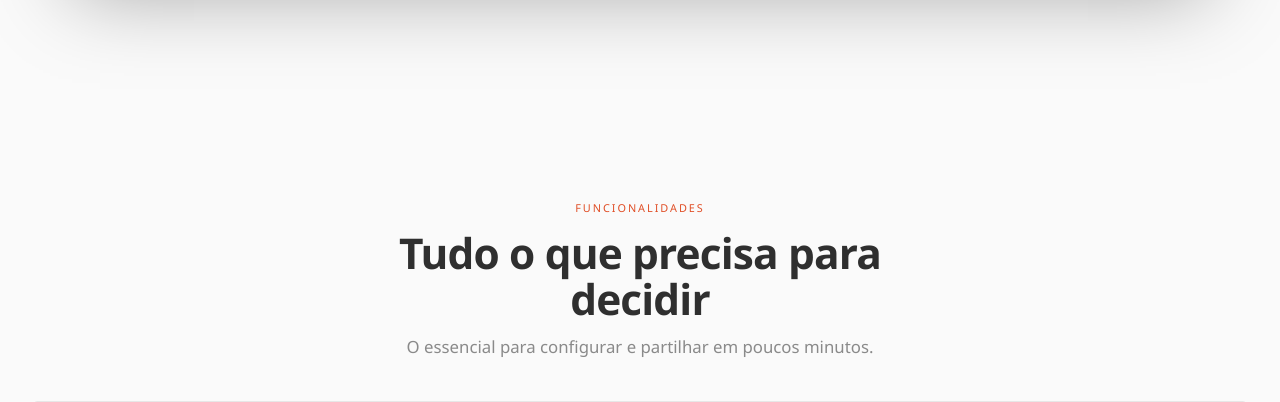
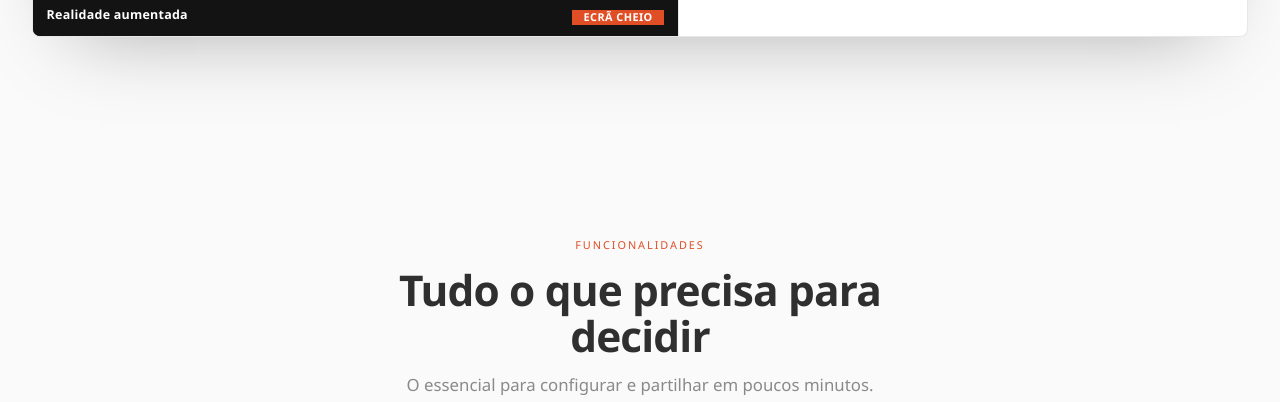
Before and after one commit to Stoffus-pt/site, a PHP site: page /stoffus-3d.html in a window 1280 px wide. Shown: the part 1237-1639 px from the top of the page. Run offline with PHP 8.4, Linux system fonts and the light colour scheme; some web fonts are replaced.

Commit message:
Playlist entrada + montagem/tecidos com ecrã cheio

```diff
--- a/css/site.css
+++ b/css/site.css
@@ -652,12 +652,112 @@ a { color: inherit; }
 
 .config-block__media img,
 .config-block__media video,
-.config-block__video {
+.config-block__video,
+.site-video__el {
   width: 100%;
   display: block;
   aspect-ratio: 16 / 9;
   object-fit: cover;
   background: #1a1a1a;
+}
+
+.site-video {
+  position: relative;
+  background: #111;
+}
+
+.site-video__bar {
+  display: flex;
+  flex-wrap: wrap;
+  align-items: center;
+  justify-content: space-between;
+  gap: 0.65rem 1rem;
+  padding: 0.7rem 0.85rem;
+  background: rgba(20, 20, 20, 0.92);
+  color: #fff;
+}
+
+.site-video__meta {
+  display: flex;
+  flex-wrap: wrap;
+  align-items: baseline;
+  gap: 0.45rem 0.75rem;
+  min-width: 0;
+}
+
+.site-video__label {
+  font-size: 0.78rem;
+  font-weight: 600;
+  letter-spacing: 0.02em;
+}
+
+.site-video__step {
+  font-size: 0.68rem;
+  opacity: 0.7;
+}
+
+.site-video__actions {
+  display: flex;
+  flex-wrap: wrap;
+  gap: 0.4rem;
+}
+
+.site-video__btn {
+  appearance: none;
+  border: 1px solid rgba(255, 255, 255, 0.28);
+  background: transparent;
+  color: #fff;
+  font: inherit;
+  font-size: 0.68rem;
+  font-weight: 600;
+  letter-spacing: 0.04em;
+  text-transform: uppercase;
+  padding: 0.4rem 0.65rem;
+  cursor: pointer;
+  transition: background 0.2s ease, border-color 0.2s ease;
+}
+
+.site-video__btn:hover:not(:disabled) {
+  background: rgba(255, 255, 255, 0.1);
+  border-color: rgba(255, 255, 255, 0.55);
+}
+
+.site-video__btn:disabled {
+  opacity: 0.35;
+  cursor: default;
+}
+
+.site-video__btn--fs {
+  border-color: var(--brand);
+  background: var(--brand);
+}
+
+.site-video__btn--fs:hover:not(:disabled) {
+  background: #d44320;
+  border-color: #d44320;
+}
+
+.site-video:fullscreen,
+.site-video:-webkit-full-screen {
+  width: 100%;
+  height: 100%;
+  background: #000;
+  display: flex;
+  flex-direction: column;
+}
+
+.site-video:fullscreen .site-video__el,
+.site-video:-webkit-full-screen .site-video__el {
+  flex: 1 1 auto;
+  width: 100%;
+  height: auto;
+  aspect-ratio: auto;
+  object-fit: contain;
+}
+
+.site-video:fullscreen .site-video__bar,
+.site-video:-webkit-full-screen .site-video__bar {
+  flex: 0 0 auto;
 }
 
 .config-block__copy {
@@ -2739,12 +2839,18 @@ body.page-minimal:not(.page-rich) .section--warm {
 
 .s3d-demo img,
 .s3d-demo video,
-.s3d-demo__video {
+.s3d-demo__video,
+.s3d-demo .site-video__el {
   width: 100%;
   display: block;
   aspect-ratio: 16 / 9;
   object-fit: cover;
   background: #1a1a1a;
+}
+
+.s3d-demo .site-video {
+  border-radius: inherit;
+  overflow: hidden;
 }
 
 @media (min-width: 900px) {
--- a/stoffus-3d.html
+++ b/stoffus-3d.html
@@ -78,20 +78,36 @@
 
         <div class="s3d-hero__demo">
           <figure class="s3d-demo">
+            <div
+              class="site-video"
+              data-site-playlist
+              data-playlist='[{"src":"assets/marketing/entrada-web.mp4","label":"Entrada no configurador","poster":"assets/marketing/entrada-poster.jpg"},{"src":"assets/marketing/montagem-tecidos.mp4","label":"Módulos e revestimentos","poster":"assets/marketing/montagem-tecidos-poster.jpg"}]'
+            >
               <video
-              class="s3d-demo__video"
+                class="s3d-demo__video site-video__el"
                 autoplay
                 muted
-              loop
                 playsinline
                 preload="metadata"
-              poster="assets/marketing/montagem-tecidos-poster.jpg"
+                poster="assets/marketing/entrada-poster.jpg"
                 width="720"
                 height="405"
-              aria-label="Montagem do sofá Brittany e escolha de tecidos no Stoffus 3D"
-            >
-              <source src="assets/marketing/montagem-tecidos.mp4" type="video/mp4" />
-            </video>
+                aria-label="Demonstração Stoffus 3D: entrada, montagem e escolha de tecidos"
+              ></video>
+              <div class="site-video__bar">
+                <div class="site-video__meta">
+                  <span class="site-video__label" data-video-label>Entrada no configurador</span>
+                  <span class="site-video__step" data-video-step>1 / 2</span>
+                </div>
+                <div class="site-video__actions">
+                  <button type="button" class="site-video__btn" data-video-prev aria-label="Vídeo anterior">Anterior</button>
+                  <button type="button" class="site-video__btn" data-video-next aria-label="Vídeo seguinte">Seguinte</button>
+                  <button type="button" class="site-video__btn site-video__btn--fs" data-video-fs aria-label="Ecrã cheio" aria-pressed="false">
+                    <span data-fs-label>Ecrã cheio</span>
+                  </button>
+                </div>
+              </div>
+            </div>
           </figure>
         </div>
       </div>
@@ -101,18 +117,32 @@
       <div class="container">
         <div class="config-block">
           <div class="config-block__media">
+            <div
+              class="site-video"
+              data-site-playlist
+              data-playlist='[{"src":"assets/marketing/AR.mp4","label":"Realidade aumentada"}]'
+            >
               <video
-              class="config-block__video"
+                class="config-block__video site-video__el"
                 muted
-              loop
                 playsinline
                 preload="none"
                 width="720"
                 height="405"
                 aria-label="Demonstração de realidade aumentada Stoffus 3D"
-            >
-              <source src="assets/marketing/AR.mp4" type="video/mp4" />
-            </video>
+              ></video>
+              <div class="site-video__bar">
+                <div class="site-video__meta">
+                  <span class="site-video__label" data-video-label>Realidade aumentada</span>
+                  <span class="site-video__step" data-video-step></span>
+                </div>
+                <div class="site-video__actions">
+                  <button type="button" class="site-video__btn site-video__btn--fs" data-video-fs aria-label="Ecrã cheio" aria-pressed="false">
+                    <span data-fs-label>Ecrã cheio</span>
+                  </button>
+                </div>
+              </div>
+            </div>
           </div>
           <div class="config-block__copy" data-cms-region="ar" data-cms-label="Realidade aumentada">
             <span class="label">Realidade aumentada</span>
@@ -328,6 +358,7 @@
   <script src="js/cookies.js"></script>
   <script src="js/leads.js"></script>
   <script src="js/site.js"></script>
+  <script src="js/site-videos.js"></script>
   <script src="js/cms-loader.js"></script>
   <script type="application/ld+json">{"@context":"https://schema.org","@type":"FurnitureStore","name":"Stoffus","description":"Indústria portuguesa de sofás - Eleganza Collection","url":"https://stoffus.pt","telephone":"+351-239-700-799","email":"geral@stoffus.pt","address":{"@type":"PostalAddress","streetAddress":"Parque de Negócios 7/8","addressLocality":"Montemor-o-Velho","postalCode":"3140-258","addressCountry":"PT"}}</script>
 </body>
```
Also changed, not shown: index.html (+43 -12 lines), js/site-videos.js (added, +198 -0 lines), js/site.js (+0 -34 lines), assets/marketing/entrada-poster.jpg (added), 1 other file. Lines whose indentation alone changed are shown as unchanged.
